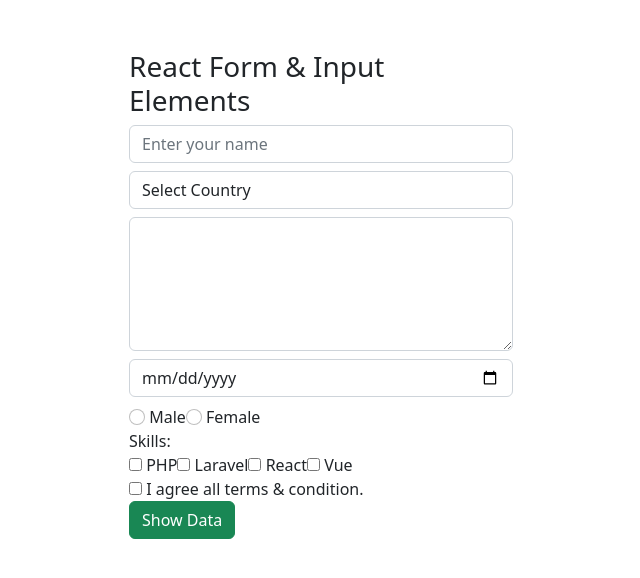
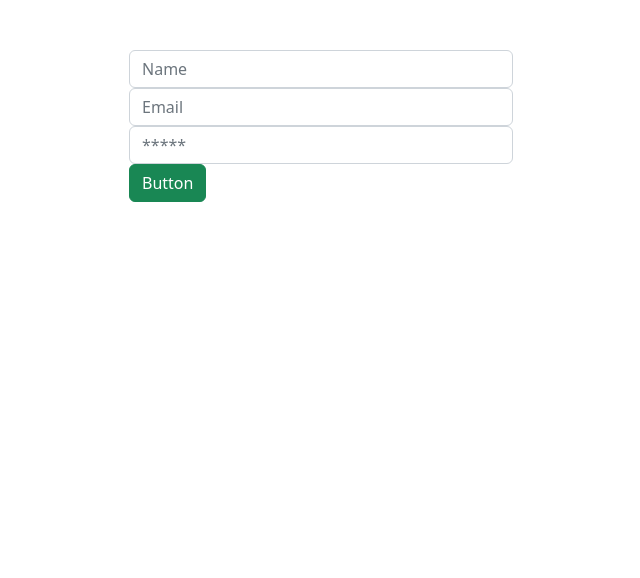
Before and after one commit to musafci/react-app, a React (Create React App) app: page / in a window 1280 px wide. Shown: the top 578 px of the page, without its empty margins (319-959 px from the left). Built offline with nearby package versions, Linux system fonts and the light colour scheme.

Commit message:
UnControll Form System in react component.

```diff
--- /dev/null
+++ b/src/components/UnControllForm.jsx
@@ -0,0 +1,32 @@
+import React from "react";
+
+class UnControllForm extends React.Component {
+    handleSubmit = (event) => {
+        event.preventDefault();
+        const data = {}
+
+        data.name = event.target.name.value;
+        data.email = event.target.email.value;
+        data.password = event.target.password.value;
+
+        console.log(data);
+        console.dir(event.target);
+
+        event.target.reset();
+    };
+
+    render() {
+        return(
+            <div>
+                <form onSubmit={this.handleSubmit}>
+                    <input className="form-control" type="text" name="name" placeholder="Name" />
+                    <input className="form-control" type="email" name="email" placeholder="Email" />
+                    <input className="form-control" type="password" name="password" placeholder="*****" />
+                    <button type="submit" className="btn btn-success">Button</button>
+                </form>
+            </div>
+        )
+    }
+}
+
+export default UnControllForm;
--- a/src/components/app.jsx
+++ b/src/components/app.jsx
@@ -1,12 +1,13 @@
 import React, {Component} from "react";
 import Inputs from "./inputs";
 import Style from './style.module.css';
+import UnControllForm from "./UnControllForm";
 class App extends Component {
 
     render() {
         return(
             <div className={Style.App}>
-                <Inputs/>
+                <UnControllForm/>
             </div>
         )
     }
```
